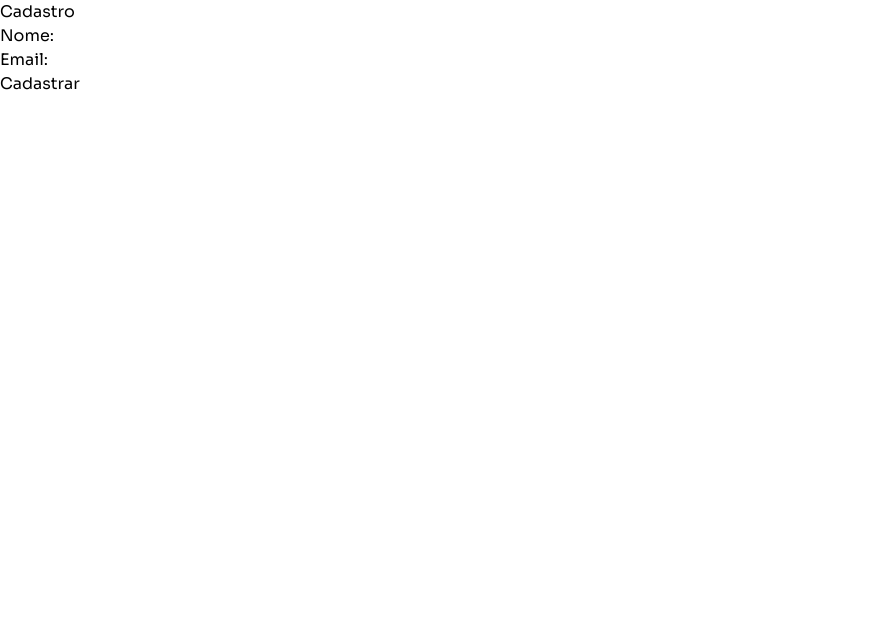
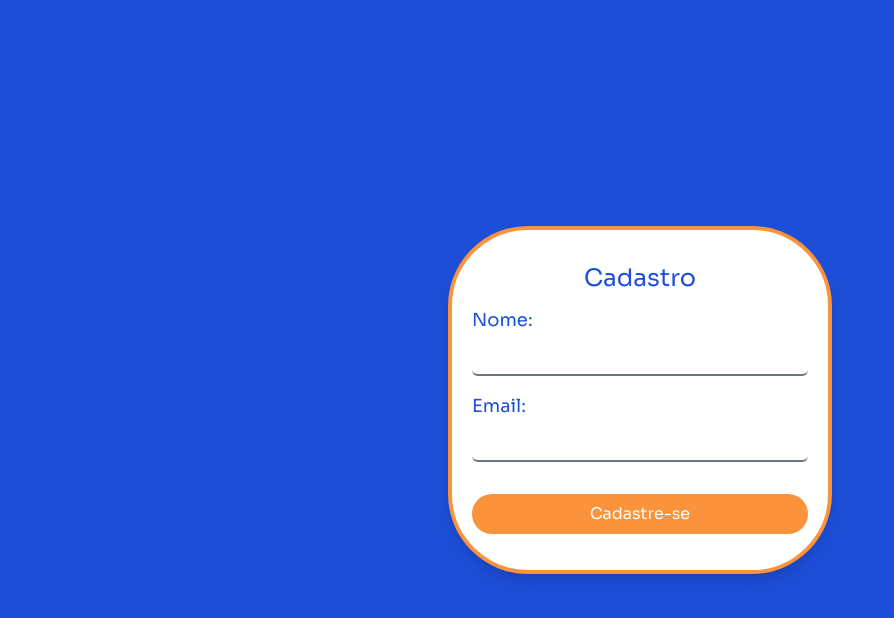
Before and after one commit to douglas-yokomizo/quiz-with-dashboard, a Next.js app: page /signup in a window 1280 px wide. Shown: the top 618 px of the page, without its empty margins (0-894 px from the left). Built offline with nearby package versions, Linux system fonts and the light colour scheme.

Commit message:
feat: add style to signup page and optimize API calls in signup page component

```diff
--- a/src/app/dashboard/page.tsx
+++ b/src/app/dashboard/page.tsx
@@ -6,7 +6,7 @@ import {
   fetchActivityByHourFromSupabase,
   fetchTotalPlayedTime,
   fetchTotalUsers,
-} from "../services/supabaseService"; // Ajuste o caminho conforme necessário
+} from "../services/supabaseService";
 import { FaUsers } from "react-icons/fa";
 import { MdAccessTime } from "react-icons/md";
 import { AiOutlineFieldTime } from "react-icons/ai";
--- a/src/app/layout.tsx
+++ b/src/app/layout.tsx
@@ -6,7 +6,7 @@ import { QuizProvider } from "./contexts/QuizContext";
 const sora = Sora({ subsets: ["latin"] });
 
 export const metadata: Metadata = {
-  title: "Create Next App",
+  title: "ScannTech Quiz",
   description: "Generated by create next app",
 };
 
@@ -17,9 +17,9 @@ export default function RootLayout({
 }>) {
   return (
     <html lang="pt-BR">
-      <QuizProvider>
-        <body className={sora.className}>{children}</body>
-      </QuizProvider>
+      <body className={sora.className}>
+        <QuizProvider>{children}</QuizProvider>
+      </body>
     </html>
   );
 }
--- a/src/app/result/page.tsx
+++ b/src/app/result/page.tsx
@@ -1,7 +1,5 @@
 "use client";
-import Link from "next/link";
 import { useQuiz } from "../contexts/QuizContext";
-import { useEffect } from "react";
 import { supabase } from "../lib/supabase";
 import { useRouter } from "next/navigation";
 
--- a/src/app/services/supabaseService.ts
+++ b/src/app/services/supabaseService.ts
@@ -1,4 +1,4 @@
-import { supabase } from "../lib/supabase"; // Ajuste o caminho conforme necessário
+import { supabase } from "../lib/supabase";
 
 export const fetchActivityByHourFromSupabase = async () => {
   const { data, error } = await supabase
@@ -21,7 +21,6 @@ export const fetchActivityByHourFromSupabase = async () => {
       activityByHour[currentHour]++;
       currentHour = (currentHour + 1) % 24;
     }
-    // Ensure the end hour is also counted
     activityByHour[endHour]++;
   });
 
--- a/src/app/signup/page.tsx
+++ b/src/app/signup/page.tsx
@@ -1,7 +1,7 @@
 "use client";
 import { useRouter } from "next/navigation";
 import { useQuiz } from "../contexts/QuizContext";
-import { useState } from "react";
+import { useRef, useState } from "react";
 import { supabase } from "../lib/supabase";
 
 const SignupPage = () => {
@@ -9,68 +9,87 @@ const SignupPage = () => {
   const [name, setName] = useState("");
   const [email, setEmail] = useState("");
   const [loading, setLoading] = useState(false);
-  const [message, setMessage] = useState("");
+  const [emailExists, setEmailExists] = useState(false);
+  const emailInputRef = useRef(null);
+
   const route = useRouter();
 
   const handleSignup = async (e: React.FormEvent<HTMLFormElement>) => {
     e.preventDefault();
     setLoading(true);
+    setEmailExists(false);
 
     const { data: existingUsers, error } = await supabase
       .from("users")
       .select("email")
-      .eq("email", email)
-      .single();
+      .eq("email", email);
 
     if (error && error.message !== "No rows found") {
       console.error("Erro ao verificar email:", error);
-      setMessage("Erro ao verificar email.");
       setLoading(false);
       return;
     }
 
-    if (existingUsers) {
-      setMessage("Email já cadastrado.");
+    if (existingUsers && existingUsers.length > 0) {
+      setEmailExists(true);
       setLoading(false);
+      if (emailInputRef.current)
+        (emailInputRef.current as HTMLInputElement).focus();
       return;
     }
 
     setUserName(name);
     setUserEmail(email);
-    setMessage("Cadastro realizado com sucesso!");
     setLoading(false);
     route.push("/startQuiz");
   };
 
   return (
+    <div className="bg-blue-700 h-screen flex flex-col justify-center items-center">
+      <div className="bg-white text-blue-700 w-1/3 self-center max-w-sm mx-auto p-5 rounded-[80px] shadow-lg border-4 border-orange-400">
+        <h2 className="text-center text-2xl my-3">Cadastro</h2>
+        <form onSubmit={handleSignup} className="flex flex-col gap-4">
           <div>
-      <h2>Cadastro</h2>
-      <form onSubmit={handleSignup}>
-        <div>
-          <label htmlFor="name">Nome:</label>
+            <label htmlFor="name" className="block text-lg">
+              Nome:
+            </label>
             <input
               id="name"
               type="text"
               value={name}
               onChange={(e) => setName(e.target.value)}
               required
+              className="w-full p-2 rounded-md border-b-2 border-gray-500"
             />
           </div>
           <div>
-          <label htmlFor="email">Email:</label>
+            <label htmlFor="email" className="block text-lg">
+              Email:
+            </label>
             <input
+              ref={emailInputRef}
               id="email"
               type="email"
               value={email}
               onChange={(e) => setEmail(e.target.value)}
               required
+              className={`w-full p-2 rounded-md border-b-2 border-gray-500 ${
+                emailExists ? "focus border-red-400 border-2 text-red-500" : ""
+              }`}
             />
+            {emailExists && (
+              <p className="text-red-500 text-sm mt-1">Email já cadastrado.</p>
+            )}
           </div>
-        <button type="submit" disabled={loading}>
-          {loading ? "Cadastrando..." : "Cadastrar"}
+          <button
+            type="submit"
+            disabled={loading}
+            className="bg-orange-400 text-white py-2 px-4 rounded-[80px] my-4"
+          >
+            {loading ? "Cadastrando..." : "Cadastre-se"}
           </button>
         </form>
-      {message && <p>{message}</p>}
+      </div>
     </div>
   );
 };
```
Also changed, not shown: 1 other file (tests, documents, lock files or other folders). Lines whose indentation alone changed are shown as unchanged.
